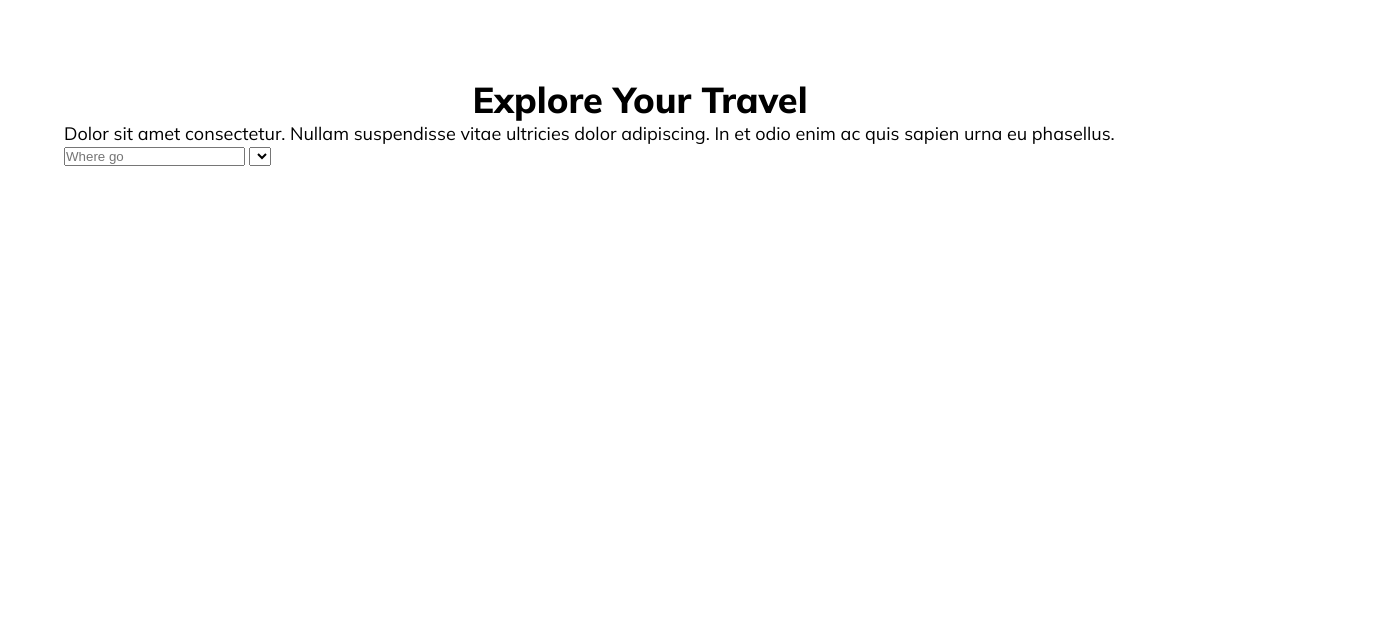
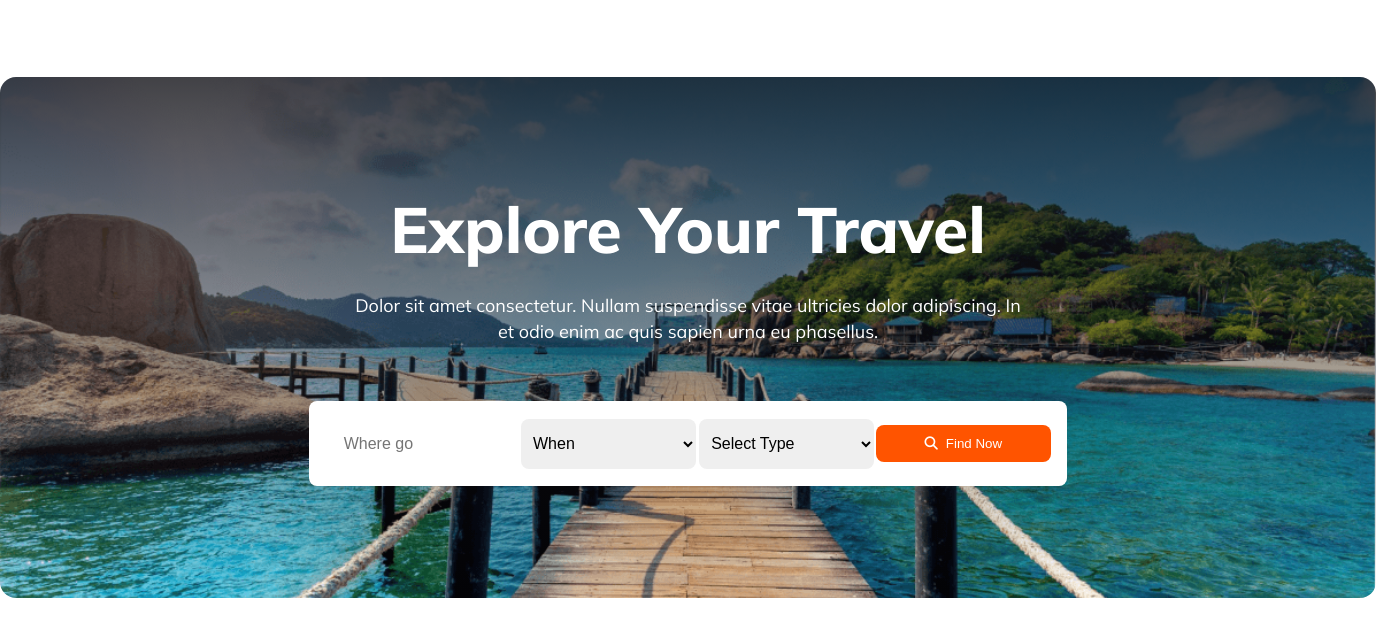
Before and after one commit to Nazmulshuvo123/hero-travel, a plain HTML site: page index.html in a window 1280 px wide. Shown: the part 139-776 px from the top of the page, 1376 px wide, since content can reach past the window. Drawn offline with Linux system fonts and the light colour scheme.

Commit message:
added banner section and design it

```diff
--- a/index.html
+++ b/index.html
@@ -30,15 +30,21 @@
 
      <!-- Banner -->
       <section class="container explore-your-travel">
-        <div class="eaplore-container">
+        <div class="explore-container">
             <h3>Explore Your Travel</h3>
             <p>Dolor sit amet consectetur. Nullam suspendisse vitae ultricies dolor adipiscing. In et odio enim ac quis sapien urna eu phasellus.</p>
 
-            <div class="travel-input">
-                <input type="text" name="" id="" placeholder="Where go">
+            <div class="travel-inputs">
+                <input type="text" name="" id="" placeholder="  Where go">
                 <select name="" id="">
-                    <option value=""></option>
+                    <option>  When</option>
                 </select>
+                <select name="" id="">
+                    <option> Select Type</option>
+                </select>
+                <button class="btn-primary">
+                  <i class="fa-solid fa-magnifying-glass"></i>
+                  Find Now</button>
             </div>
         </div>
 
--- a/style/style.css
+++ b/style/style.css
@@ -62,3 +62,67 @@ li{
 .nav-options p{
     cursor: pointer;
 }
+
+/* Banner style */
+.explore-your-travel{
+    background-image: linear-gradient(180deg, rgba(19,19,24,0.8)0%, rgba(19,19,24,0)100%), url('../Images/Group\ 13\ \(1\)\ \(1\).png');
+    padding: 7rem;
+    width: 90%;
+    background-repeat: no-repeat;
+    background-position: center;
+    background-size: cover;
+    display: flex;
+    justify-content: center;
+    align-items: center;
+}
+
+.explore-container h3{
+    color: white;
+    font-size: 4rem;
+    font-weight: 800;
+}
+.explore-container p{
+    color: rgba(255, 255, 255, 1);
+    font-size: 18px;
+    line-height: 26px;
+    width: 676px;
+    padding: 1.5rem 0;
+    margin: auto;
+    text-align: center;
+}
+
+.travel-inputs{
+    margin-top: 2rem;
+    border-radius: 8px;
+    background: rgba(255, 255, 255, 1);
+    padding: 1rem 1rem;
+    display: flex;
+    justify-content: space-around;
+    align-items: center;
+    backdrop-filter:blur(4px);
+}
+
+input,
+select{
+    width: 175px;
+    height: 50px;
+    padding: 0 0.5rem;
+    margin: 0.1rem;
+    border-radius: 8px;
+    border: none;
+    cursor: pointer;
+    font-size: 16px;
+}
+
+.btn-primary{
+    width: 175px;
+    display: flex;
+    justify-content: center;
+    align-items: center;
+    gap: 8px;
+    padding: 0.7rem 1.2rem;
+    background-color: rgb(255, 84, 0);
+    border: none;
+    border-radius: 8px;
+    color: white;
+}
```
